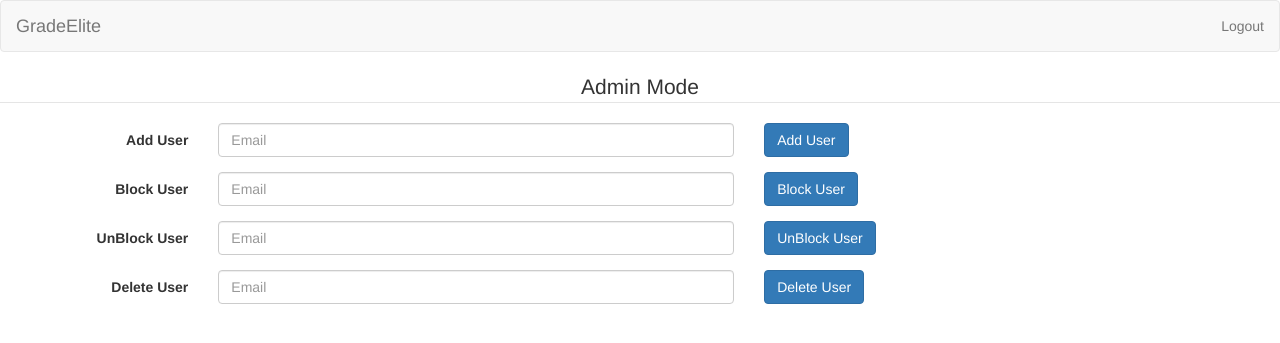
After one commit to vunnamp/GradeElite, a PHP site: page /GradeElite/admin_dashboard/admin.php in a window 1280 px wide. The commit adds this page. Shown: the top 343 px of the page. Run offline with PHP 8.4, Linux system fonts and the light colour scheme; some libraries are stand-ins or nearby versions.

Commit message:
New admin page changes

```diff
--- a/admin_dashboard.php
+++ /dev/null
@@ -1,6 +0,0 @@
-
-<?php include_once('main/User_header.php'); ?>
-
-<h3>You are logged in as <h2><?php echo $_SESSION['user'];?></h2></h3>>
-
-<?php include_once('main/footer.php'); ?>
--- /dev/null
+++ b/admin_dashboard/admin.php
@@ -0,0 +1,246 @@
+<?php include('../connection/connection.php'); ?>
+
+<?php
+session_start();
+?>
+<!DOCTYPE html>
+<html>
+<head>
+  <title>GradeElite</title>
+  <!-- Latest compiled and minified CSS -->
+<link rel="stylesheet" href="https://maxcdn.bootstrapcdn.com/bootstrap/3.3.7/css/bootstrap.min.css">
+
+<!-- jQuery library -->
+<script src="https://ajax.googleapis.com/ajax/libs/jquery/3.2.1/jquery.min.js"></script>
+
+<!-- Latest compiled JavaScript -->
+<script src="https://maxcdn.bootstrapcdn.com/bootstrap/3.3.7/js/bootstrap.min.js"></script>
+</head>
+<body>
+<nav class="navbar navbar-default">
+  <div class="container-fluid">
+    <div class="navbar-header">
+      <button type="button" class="navbar-toggle collapsed" data-toggle="collapse" data-target="#bs-example-navbar-collapse-1">
+        <span class="sr-only">Toggle navigation</span>
+        <span class="icon-bar"></span>
+        <span class="icon-bar"></span>
+        <span class="icon-bar"></span>
+      </button>
+      <a class="navbar-brand" href="admin.php">GradeElite</a>
+    </div>
+
+      <ul class="nav navbar-nav navbar-right">
+        <li><a href="../logout.php">Logout</a></li>
+
+      </ul>
+    </div>
+  </div>
+</nav>
+<form class="form-horizontal" method="post">
+  <fieldset>
+    <center><legend>Admin Mode</legend></center>
+    <div class="form-group">
+      <label for="inputEmail" class="col-lg-2 control-label">Add User</label>
+      <div class="col-lg-5">
+
+        <input type="text" class="form-control" id="inputEmail" placeholder="Email"  name="addU">
+      </div>
+      <div class="col-lg-2">
+        <button type="submit" class="btn btn-primary" name="add">Add User</button>
+      </div>
+      <h5><span style="color:red;"><?php echo @$_GET['addu']; ?></span></h5>
+      <h5><span style="color:red;"><?php echo @$_GET['addUE']; ?></span></h5>
+      <h5><span style="color:green;"><?php echo @$_GET['successaddu']; ?></span></h5>
+    </div>
+    </fieldset>
+</form>
+
+<form class="form-horizontal" method="post">
+  <fieldset>
+    <div class="form-group">
+      <label for="inputEmail" class="col-lg-2 control-label">Block User</label>
+      <div class="col-lg-5">
+
+        <input type="text" class="form-control"  placeholder="Email"  name="blockU">
+      </div>
+      <div class="col-lg-2">
+        <button type="submit" class="btn btn-primary" name="block">Block User</button>
+      </div>
+      <h5><span style="color:red;"><?php echo @$_GET['blocku']; ?></span></h5>
+      <h5><span style="color:red;"><?php echo @$_GET['blockus']; ?></span></h5>
+      </div>
+    </fieldset>
+</form>
+
+
+<form class="form-horizontal" method="post">
+  <fieldset>
+    <div class="form-group">
+      <label for="inputEmail" class="col-lg-2 control-label">UnBlock User</label>
+      <div class="col-lg-5">
+
+        <input type="text" class="form-control"  placeholder="Email"  name="ublockU">
+      </div>
+      <div class="col-lg-2">
+        <button type="submit" class="btn btn-primary" name="ublock">UnBlock User</button>
+      </div>
+      <h5><span style="color:red;"><?php echo @$_GET['ublocku']; ?></span></h5>
+      <h5><span style="color:green;"><?php echo @$_GET['ublockus']; ?></span></h5>
+      </div>
+    </fieldset>
+</form>
+
+
+<form class="form-horizontal" method="post">
+  <fieldset>
+    <div class="form-group">
+      <label for="inputEmail" class="col-lg-2 control-label">Delete User</label>
+      <div class="col-lg-5">
+
+        <input type="text" class="form-control"  placeholder="Email"  name="delete">
+      </div>
+      <div class="col-lg-2">
+        <button type="submit" class="btn btn-primary" name="udelete">Delete User</button>
+      </div>
+      <h5><span style="color:red;"><?php echo @$_GET['d1']; ?></span></h5>
+      <h5><span style="color:green;"><?php echo @$_GET['d2']; ?></span></h5>
+
+      </div>
+    </fieldset>
+</form>
+
+
+
+
+
+
+
+</body>
+</html>
+
+<?php
+if(isset($_POST['add'])){
+   $email1 = $_POST['addU'];
+
+    if( $email1==""){
+
+		header('location:admin.php?addu=Please Give an Email');
+
+	}
+    else{
+		$query = "select * from login where email = '$email1'";
+
+			$result = mysqli_query($conn, $query);
+
+			if(mysqli_num_rows($result)==1){
+
+				header('location:admin.php?addUE=This e-mail is already registered. please try another!!!!!!!!!');
+
+			}
+			else{
+				$name="";
+				$role = "student";
+				$pass = strtoupper(hash('sha512', 12345));
+
+				$query1 = "insert into login (fullname, email, password, role) VALUES ('$name','$email1','$pass','$role')";
+
+				$result1 = mysqli_query($conn, $query1);
+
+				if($result1){
+					header('location:admin.php?successaddu=Registration Completed. Please Login');
+				}
+			}
+		}
+	}
+
+
+	if(isset($_POST['block'])){
+		$email2 = $_POST['blockU'];
+
+		if( $email2==""){
+
+			header('location:admin.php?blocku=Please Give an Email');
+		}
+		else{
+
+			$query2 = "select * from login where email= '$email2'";
+			$result2 = mysqli_query($conn, $query2);
+			$row = mysqli_fetch_assoc($result2);
+
+			$name2 = $row['fullname'];
+			$email2b = $row['email'];
+			$pas2 = $row['password'];
+			$role2 = $row['role'];
+
+			$query2b = "insert into block (fullname, email, password, role) VALUES ('$name2','$email2b','$pas2','$role2')";
+			$result2b = mysqli_query($conn, $query2b);
+
+			if($result2b){
+
+				$query2bd = "delete from login where email='$email2b'";
+				$result2bd = mysqli_query($conn, $query2bd);
+
+				if($result2bd){
+
+					header('location:admin.php?blockus=User has been blocked');
+				}
+			}
+		}
+	}
+
+
+
+	if(isset($_POST['ublock'])){
+		$email3 = $_POST['ublockU'];
+
+		if( $email3==""){
+
+			header('location:admin.php?ublocku=Please Give an Email');
+		}
+		else{
+
+			$query3 = "select * from block where email= '$email3'";
+			$result3 = mysqli_query($conn, $query3);
+			$row = mysqli_fetch_assoc($result3);
+
+			echo $name3 = $row['fullname'];
+			echo $email3b = $row['email'];
+			echo $pas3 = $row['password'];
+			echo $role3 = $row['role'];
+
+			$query3b = "insert into login (fullname, email, password, role) VALUES ('$name3','$email3b','$pas3','$role3')";
+			$result3b = mysqli_query($conn, $query3b);
+
+			if($result3b){
+
+				$query3bd = "delete from block where email='$email3b'";
+				$result3bd = mysqli_query($conn, $query3bd);
+
+				if($result3bd){
+
+					header('location:admin.php?ublockus=User has been Unblocked');
+				}
+			}
+		}
+	}
+
+
+	if(isset($_POST['udelete'])) {
+		$email4 = $_POST['delete'];
+
+		if( $email4==""){
+
+			header('location:admin.php?d1=Please Give an Email');
+		}
+		else{
+
+			$query4 = "delete from login where email='$email4'";
+			$result4 = mysqli_query($conn, $query4);
+
+			if($result4){
+
+				header('location:admin.php?d2=User has been deleted successfully');
+			}
+		}
+	}
+?>
--- a/login.php
+++ b/login.php
@@ -31,8 +31,8 @@ if(isset($_POST['submit'])){
 
 				if($role == 'admin'){
 
-				header('location:admin_dashboard.php');
-				exit0;
+				header('location:admin_dashboard/admin.php');
+
 
 			}else{if ($role == 'instructor') {
 
--- a/main/header.php
+++ b/main/header.php
@@ -15,6 +15,7 @@ session_start();
 
 <!-- Latest compiled JavaScript -->
 <script src="https://maxcdn.bootstrapcdn.com/bootstrap/3.3.7/js/bootstrap.min.js"></script>
+
 </head>
 <body>
 <nav class="navbar navbar-default">
@@ -31,6 +32,7 @@ session_start();
 
       <ul class="nav navbar-nav navbar-right">
         <li><a href="login.php">Login</a></li>
+		<li><a href="student_signup.php">Sign up</a></li>
       </ul>
     </div>
   </div>
--- a/main/login_form.php
+++ b/main/login_form.php
@@ -2,6 +2,7 @@
 <center><div class="jumbotron" style="width:70%; align:center;">
 
 <h3><span style="color:green;"><?php echo @$_GET['logout']; ?></span></h3>
+<h3><span style="color:green;"><?php echo @$_GET['success']; ?></span></h3>
 <?php if(isset($_SESSION['message'])){
 
   echo $_SESSION['message'];
--- a/studentdashboard/pages/assignments.php
+++ b/studentdashboard/pages/assignments.php
@@ -69,7 +69,7 @@ if(isset($_POST['upload'])){
                $zip->close();
 }
 
-            echo "<span style='color:green'>"."file has been successfully uploaded! Thank-you"."</span>";
+            echo "<span style='color:green'>"."File has been successfully uploaded! Thank-you"."</span>";
         }
         else
         {
--- a/studentdashboard/pages/header.php
+++ b/studentdashboard/pages/header.php
@@ -52,7 +52,7 @@ session_start();
                     <span class="icon-bar"></span>
                     <span class="icon-bar"></span>
                 </button>
-                <a class="navbar-brand" href="index.html">GradElite</a>
+                <a class="navbar-brand" href="index.php">GradElite</a>
             </div>
             <!-- /.navbar-header -->
 
```
Also changed, not shown: Database/gradeelite.sql (added, +95 -0 lines), assets/css/main.css (added, +16 -0 lines), student_signup.php (added, +128 -0 lines), 2 other files.
